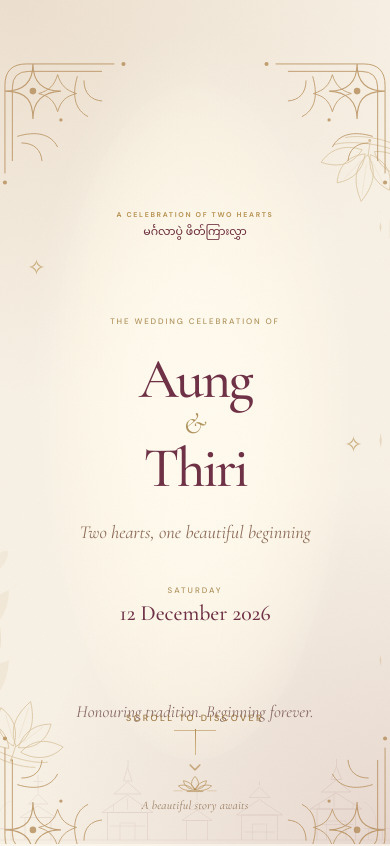
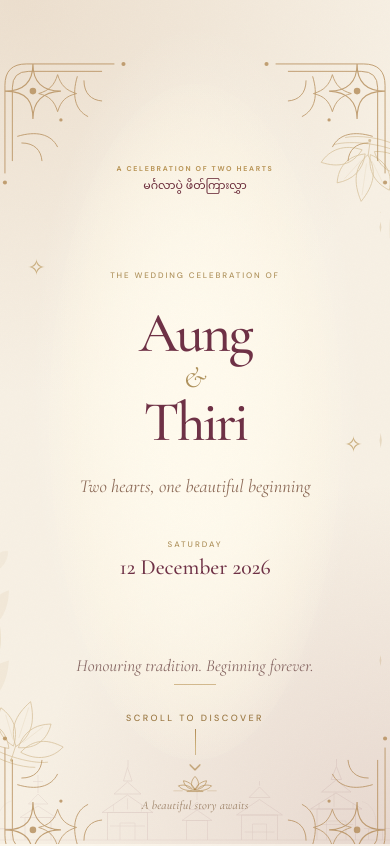
Before and after one commit to Arrjack8847/Myanmar-Heritage-Essential, a Next.js app: page / in a window 390 px wide. Shown: the top 846 px of the page. Built offline with nearby package versions, Linux system fonts and the light colour scheme.

Commit message:
style: reserve mobile safe-area space for scroll indicator

```diff
--- a/app/globals.css
+++ b/app/globals.css
@@ -22,7 +22,7 @@
   --burmese: "Noto Sans Myanmar", sans-serif;
 }
 * { box-sizing: border-box; }
-html { scroll-behavior: smooth; scroll-padding-top: 65px; }
+html { scroll-behavior: smooth; scroll-padding-top: 0; }
 body { margin: 0; color: var(--ink); background: var(--paper); font-family: var(--sans); -webkit-font-smoothing: antialiased; }
 body, button, a { -webkit-tap-highlight-color: transparent; }
 button, a { touch-action: manipulation; }
@@ -62,7 +62,7 @@ img, svg { max-width: 100%; }
 .section-topline span { width: 75px; height: 1px; background: var(--line); }
 
 /* SECTION 01 — CEREMONIAL OPENING */
-.hero { min-height: 100svh; display: flex; align-items: center; justify-content: center; background: radial-gradient(ellipse 48% 50% at 50% 47%, rgba(255,252,243,.99),transparent 88%), radial-gradient(circle at 5% 0%, rgba(181,137,98,.17), transparent 43%), radial-gradient(circle at 100% 100%, rgba(124,53,65,.13),transparent 39%), var(--paper); padding: 104px 30px 63px; }
+.hero { min-height: 100svh; display: flex; align-items: center; justify-content: center; background: radial-gradient(ellipse 48% 50% at 50% 47%, rgba(255,252,243,.99),transparent 88%), radial-gradient(circle at 5% 0%, rgba(181,137,98,.17), transparent 43%), radial-gradient(circle at 100% 100%, rgba(124,53,65,.13),transparent 39%), var(--paper); padding: 104px 30px calc(132px + env(safe-area-inset-bottom, 0px)); }
 .hero__aura { position: absolute; width: min(75vw, 750px); height: 80%; left: 50%; top: 10%; transform: translateX(-50%); border-radius: 50%; background: radial-gradient(ellipse, rgba(255,250,237,.97) 12%,rgba(255,247,228,.4) 58%,transparent 75%); pointer-events: none; }
 .hero__stage { position: relative; z-index: 5; width: min(100%, 500px); display: flex; flex-direction: column; align-items: center; text-align: center; }
 .hero__prelude { position: relative; z-index: 2; display: flex; flex-direction: column; align-items: center; margin-bottom: 23px; }
@@ -105,9 +105,6 @@ img, svg { max-width: 100%; }
 .hero__foot { display: flex; flex-direction: column; align-items: center; margin-top: 24px; gap: 9px; }
 .hero__foot p { margin: 0; font: italic 21px/1.15 var(--display); color: #876763; }
 .hero__foot-divider { width: 42px; height: 1px; background: var(--gold); opacity: .6; }
-.scroll-prompt { display: flex; flex-direction: column; gap: 9px; align-items: center; text-decoration: none; font-size: 8px; letter-spacing: .29em; font-weight: 700; color: var(--wine); }
-.scroll-prompt__line { width: 1px; height: 31px; background: linear-gradient(var(--gold), transparent); transform-origin: top; animation: scroll-breathe 2.3s ease-in-out infinite; }
-@keyframes scroll-breathe { 0%,100% { transform: scaleY(.7); opacity:.6; } 50% {transform: scaleY(1); opacity:1;} }
 .hero__skyline { position: absolute; z-index: 1; bottom: -2px; left: 50%; width: min(100%,1100px); height: auto; transform: translateX(-50%); color: var(--wine); opacity: .11; pointer-events: none; }
 
 /* SECTION 02 — THE CELEBRATION */
@@ -240,7 +237,7 @@ img, svg { max-width: 100%; }
 
 /* MOBILE — PRIMARY PRODUCT EXPERIENCE */
 @media (max-width: 640px) {
-  html { scroll-padding-top:58px; }
+  html { scroll-padding-top:0; }
   .site-header { height:59px; padding:0 17px; }
   .site-header__brand { gap:9px; }
   .site-header__monogram { height:35px; width:35px; font-size:14px; }
@@ -256,7 +253,7 @@ img, svg { max-width: 100%; }
   .section-heading__crest { margin-top:23px; width:80px; height:42px; }
   .section-heading h2 { font-size:clamp(56px,14vw,82px); }
   .section-heading p { font-size:20px; }
-  .hero { min-height:100svh; padding:80px 30px 35px; }
+  .hero { min-height:100svh; padding:80px 30px calc(127px + env(safe-area-inset-bottom, 0px)); }
   .hero__prelude { margin-bottom:16px; }
   .hero__crest { width:105px; height:48px; margin-bottom:3px; }
   .hero__prelude .eyebrow { font-size:7px; letter-spacing:.24em; }
@@ -376,7 +373,12 @@ img, svg { max-width: 100%; }
   .invitation-card__tagline { margin:5px 0 12px; font-size:16px; }
   .hero__foot { margin-top:12px; }
   .hero__foot p { font-size:16px; }
-  .scroll-prompt__line { height:16px; }
+}
+@media (max-height: 650px) {
+  .hero { padding-bottom: calc(105px + env(safe-area-inset-bottom, 0px)); }
+}
+@media (max-height: 520px) {
+  .hero { padding-bottom: 38px; }
 }
 @media (prefers-reduced-motion: reduce) {
   *,*::before,*::after { scroll-behavior:auto !important; animation-duration:.01ms !important; animation-iteration-count:1 !important; transition-duration:.01ms !important; }
```
